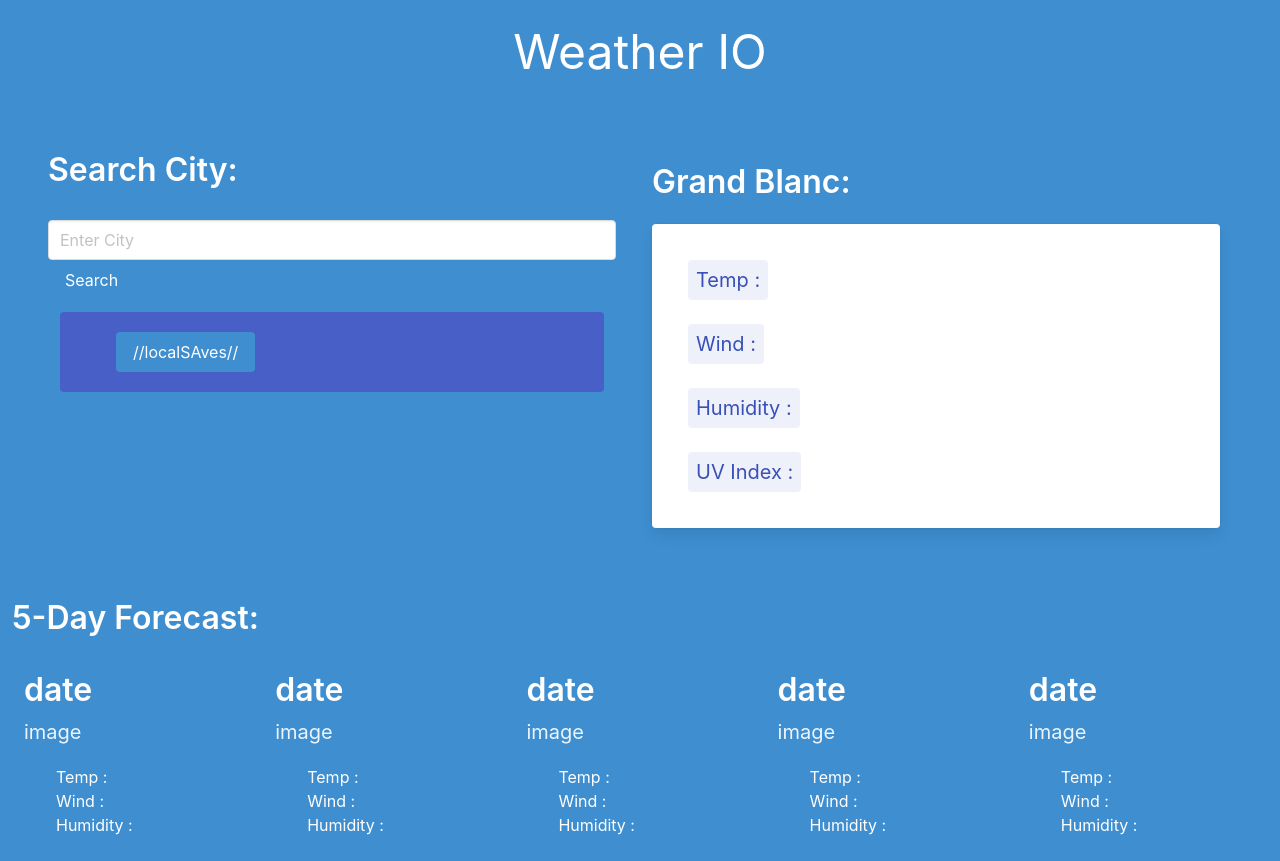
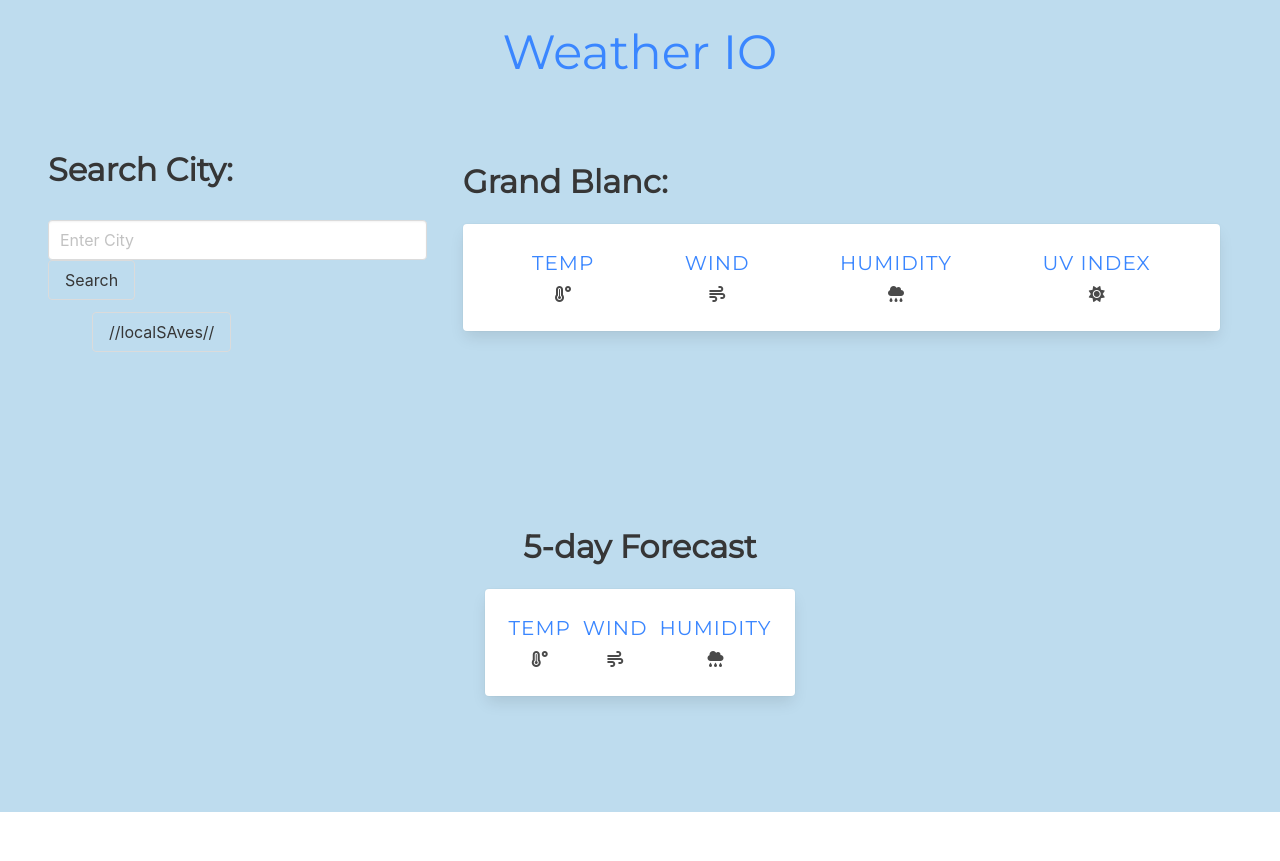
Before and after one commit to veggiepilot/weatherio, a plain HTML site: page index.html in a window 1280 px wide. After the commit the page ends 812 px from the top, so only its background shows below. Drawn offline with nearby package versions, Linux system fonts and the light colour scheme; a web font is replaced by a local one.

Commit message:
uv index working

```diff
--- a/index.html
+++ b/index.html
@@ -5,20 +5,27 @@
     <meta charset="utf-8">
     <meta name="viewport" content="width=device-width, initial-scale=1">
     <title>WeatherIO</title>
+    <link href="https://cdnjs.cloudflare.com/ajax/libs/font-awesome/6.0.0-beta2/css/all.min.css" rel="stylesheet">
+    <link rel="preconnect" href="https://fonts.googleapis.com">
+    <link rel="preconnect" href="https://fonts.gstatic.com" crossorigin>
+    <link href="https://fonts.googleapis.com/css2?family=Montserrat&display=swap" rel="stylesheet">
+    <link rel="preconnect" href="https://fonts.googleapis.com">
+    <link rel="preconnect" href="https://fonts.gstatic.com" crossorigin>
+    <link href="https://fonts.googleapis.com/css2?family=Montserrat&family=Ovo&display=swap" rel="stylesheet">
     <link rel="stylesheet" href="https://cdn.jsdelivr.net/npm/bulma@0.9.3/css/bulma.min.css">
+    <link rel="stylesheet" href="styles.css">
 </head>
 
 <body>
-    <section class="hero is-info is-fullheight ">
+    <section class="hero is-halfheight ">
         <nav class="navbar is-flex is-flex-direction-row is-justify-content-center" role="navigation"
             aria-label="main navigation">
             <h1 class="is-size-1 p-2 m-2">Weather IO</h1>
         </nav>
         <div class="hero-body is-flex is-flex-direction-row is-justify-content-center is-align-content-center">
             <div class="tile is-ancestor">
-                <div class="tile is-vertical">
-                    <div class="tile is-parent is-vertical">
-                        <article class="tile is-child  is-link">
+                <div class="tile is-parent is-4">
+                    <article class="tile is-child">
                         <div class="content">
                             <p class="title ">Search City:</p>
                             <div class="control" id="city-search">
@@ -26,13 +33,12 @@
                                 </input>
                             </div>
                             <div class="control">
-                                    <button type="submit" class="button is-info">Search</button>
+                                <button type="submit" class="button">Search</button>
                             </div>
-                                <div class="content">
-                                    <div class="tile is-parent">
-                                        <article class="tile is-child notification is-link">
+                            <div class="tile is-parent is-flex is-flex-direction-columm is-justify-content-center is-align-content-center">
+                                <article class="tile is-flex-direction-columm is-justify-content-center is-align-content-center is-child">
                                     <dl>
-                                                <dd class="btn"><button class="button data-button is-info"
+                                        <dd class="btn"><button class="button data-button"
                                                 type="submit">//localSAves//</button>
                                         </dd>
                                     </dl>
@@ -41,31 +47,82 @@
                         </div>
                     </article>
                 </div>
-                </div>
-                <div class="tile is-parent is-horizontal">
-                    <article class="tile is-child  is-link p-3 m-3">
+
+                <div class="tile is-parent is-8 is-multiline">
+                    <article class="tile is-child p-3 m-3">
                         <p class="title city ">Grand Blanc:</p>
-                        <div class="content">
                         <div class="card">
                             <div class="card-content">
-                                    <div class="content is-link">
-                                        <dl>
-                                            <span class="tag is-link is-large is-light p-2 m-3">Temp : </span><dd id="temp"></dd>
-                                            <span class="tag is-link is-large is-light p-2 m-3">Wind :</span><dd id="wind"> </dd>
-                                            <span class="tag is-link is-large is-light p-2 m-3">Humidity :</span><dd id="humidity"></dd>
-                                            <span class="tag is-link is-large is-light p-2 m-3">UV Index :</span><dd id="uvi"></dd>
-                                        </dl>
+                                <nav class="level">
+                                    <div class="level-item has-text-centered">
+                                        <div>
+                                            <p class="heading is-size-5">Temp</p><i class="fas fa-temperature-high"></i>
+                                            <p class="title" id="temp"></p>
                                         </div>
                                     </div>
+                                    <div class="level-item has-text-centered">
+                                        <div>
+                                            <p class="heading is-size-5">Wind</p><i class="fas fa-wind"></i>
+                                            <p class="title" id="wind"></p>
+                                        </div>
+                                    </div>
+                                    <div class="level-item has-text-centered">
+                                        <div>
+                                            <p class="heading is-size-5">Humidity</p><i class="fas fa-cloud-rain"></i>
+                                            <p class="title" id="humidity"></p>
+                                        </div>
+                                    </div>
+                                    <div class="level-item has-text-centered">
+                                        <div>
+                                            <p class="heading is-size-5">UV Index</p><i class="fas fa-sun"></i>
+                                            <p class="title" id="uvi"></p>
+                                        </div>
+                                    </div>
+                                </nav>
                             </div>
                         </div>
                     </article>
                 </div>
             </div>
         </div>
-        <div class=" tile is-parent is-horizontal is-desktop" id="fiveday">
-            <article class="tile is-child is-flex-wrap is-link is-multiline">
-                <p class="title">5-Day Forecast:</p>
+    </section>
+    <section class="hero is-halfheight is-flex is-flex-direction-column is-justify-content-center is-align-content-center">
+        <div class="hero-body is-flex is-flex-direction-column is-justify-content-center is-align-content-center">
+            <p class="title">5-day Forecast</p>
+
+            <div class="card">
+                <div class="card-title has-text-centered" id="date"></div>
+                <div class="card-title has-text-centered"id="img"></div>
+                <div class="card-content">
+                    <nav class="level is-mobile">
+                        <div class="level-item has-text-centered">
+                            <div>
+                                <p class="heading is-size-5">Temp</p><i class="fas fa-temperature-high"></i>
+                                <p class="title" id="temp"></p>
+                            </div>
+                        </div>
+                        <div class="level-item has-text-centered">
+                            <div>
+                                <p class="heading is-size-5">Wind</p><i class="fas fa-wind"></i>
+                                <p class="title" id="wind"></p>
+                            </div>
+                        </div>
+                        <div class="level-item has-text-centered">
+                            <div>
+                                <p class="heading is-size-5">Humidity</p><i class="fas fa-cloud-rain"></i>
+                                <p class="title" id="humidity"></p>
+                            </div>
+                        </div>
+                    </nav>
+                </div>
+            </div>
+        </div>
+    </section>
+    <script src="index.js"></script>
+</body>
+</html>
+
+<!-- <p class="title">5-Day Forecast:</p>
 <div class="content  is-flex is-flex-direction-row is-justify-content-center is-align-content-center">
     <div class="tile is-parent">
         <article class="tile is-child  is-info">
@@ -122,11 +179,4 @@
             </dl>
         </article>
     </div>
-                </div>
-            </article>
-        </div>
-    </section>
-    <script src="index.js"></script>
-</body>
-
-</html>
+</div> -->
--- a/index.js
+++ b/index.js
@@ -5,19 +5,17 @@ const submitBtn = document.querySelector(".button");
 
 // DOM elements to display
 // City, Tempature, Wind, Humidity, UV Index,  //
-const citySearchDisplay = document.querySelector(".title");
+const citySearchDisplay = document.querySelector(".city");
 const cityTempDisplay = document.querySelector("#temp");
 const cityWindDispay = document.querySelector("#wind");
 const cityHumidityDisplay = document.querySelector("#humidity");
-// const cityUVindexDisplay = document.querySelector("#uvi");
+const cityUVindexDisplay = document.querySelector("#uvi");
 
 // Listen for user submision and then fetch the data //
 submitBtn.addEventListener("click", (e) => {
   e.preventDefault();
   fetch(
-    `https://api.openweathermap.org/data/2.5/weather?q=` +
-      citySearchInput.value +
-      `&appid=9c66b2e77274737adc119b1bd2f997a7l`
+    `https://api.openweathermap.org/data/2.5/weather?q=${citySearchInput.value}&appid=9c66b2e77274737adc119b1bd2f997a7&units=Imperial`
   )
     .then((response) => response.json())
     .then((data) => {
@@ -25,21 +23,26 @@ submitBtn.addEventListener("click", (e) => {
       let tempValue = data["main"]["temp"];
       let windValue = data["wind"]["speed"];
       let humidityValue = data["main"]["humidity"];
+      let lat =  data["coord"]["lat"]
+      let lon = data["coord"]["lon"]
       citySearchDisplay.innerText = cityValue;
       cityTempDisplay.innerText = tempValue;
       cityWindDispay.innerText = windValue;
       cityHumidityDisplay.innerText = humidityValue;
+  fetch(
+    `https://api.openweathermap.org/data/2.5/onecall?lat=` +
+      lat +`&lon=` + lon +
+        `&appid=9c66b2e77274737adc119b1bd2f997a7&units=imperial`
+      )
+      .then((response) => response.json())
+      .then((data) => {
+        let uviValue = data["current"]["uvi"];
+        cityUVindexDisplay.innerText = uviValue;
+      })
     })
-  // fetch(
-  //   `https://api.openweathermap.org/data/2.5/onecall?lat=` +
-  //     latitude +`&lon=` + longitude +
-  //       `&appid=9c66b2e77274737adc119b1bd2f997a7&units=imperial`
-  //     )
-  //     .then((response) => response.json())
-  //     .then((data) => {
-  //       let uviValue = data["current"]["uvi"];
-  //       cityUVindexDisplay.innerText = uviValue;
-  //     })
+
+
+
       .catch((err) => console.log(err));
 });
 
--- /dev/null
+++ b/styles.css
@@ -0,0 +1,31 @@
+body {
+    box-sizing: border-box;
+    color: #3a86ff;
+    background-color:#bedcee;
+    font-family: 'Montserrat', sans-serif;
+}
+
+
+p {
+    font-family: 'Montserrat', sans-serif;
+    color: #3a86ff;
+}
+
+.button {
+    background-color:transparent;
+}
+
+span {
+    background-color:transparent;
+}
+
+input {
+    color: #3a86ff;
+    background-color:transparent;
+}
+
+.tile .is-parent {
+    color: #3a86ff;
+    background-color:transparent;
+    font-family: 'Ovo', serif;
+}
```
Lines whose indentation alone changed are shown as unchanged.
